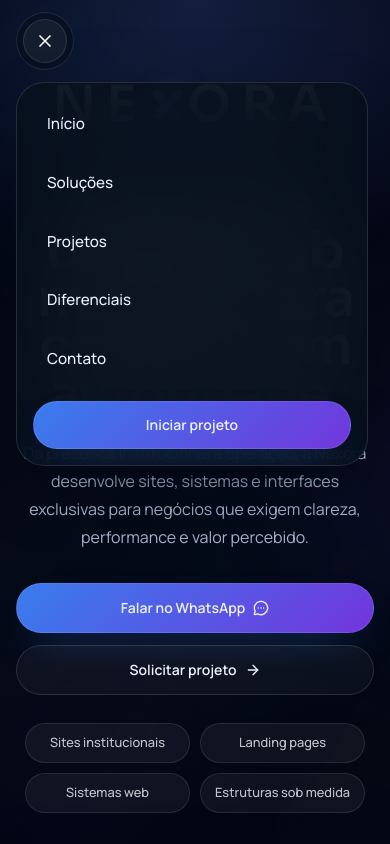
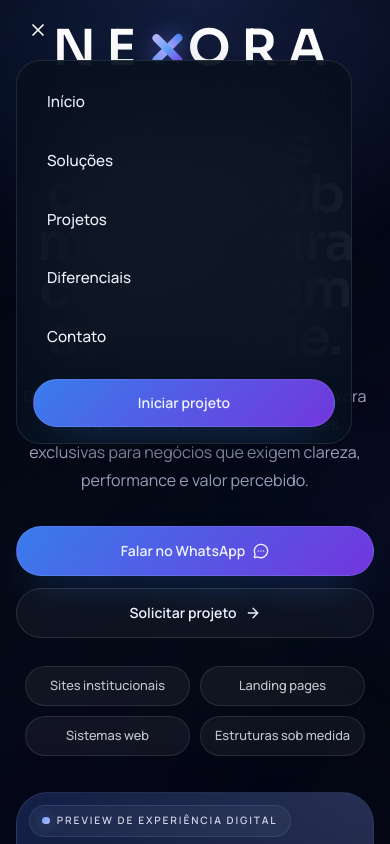
Before and after one commit to GustavobrittoDev/NEXORA, a Next.js app: page / in a window 390 px wide. Both pictures are taken after a click on the button "Abrir menu". Shown: the top 844 px of the page. Built offline with nearby package versions, Linux system fonts and the light colour scheme.

Commit message:
Simplify mobile top layout

```diff
--- a/app/page.tsx
+++ b/app/page.tsx
@@ -38,11 +38,11 @@ export default function Home() {
       <main className="relative">
         <section
           id="inicio"
-          className="section-anchor pt-20 pb-16 sm:pt-36 sm:pb-20 lg:pt-[8.75rem] lg:pb-28"
+          className="section-anchor pt-4 pb-16 sm:pt-36 sm:pb-20 lg:pt-[8.75rem] lg:pb-28"
         >
           <div className="mx-auto grid max-w-7xl items-center gap-9 px-4 sm:gap-12 sm:px-6 lg:grid-cols-[1.02fr_0.98fr] lg:gap-12 lg:px-8">
             <div className="relative z-10 flex flex-col items-center text-center fade-up lg:block lg:text-left">
-              <NexoraLogo size="lg" className="items-center lg:items-start" />
+              <NexoraLogo size="lg" className="items-center pt-2 lg:items-start lg:pt-0" />
 
               <div className="mt-7 max-w-3xl space-y-5 sm:mt-10 sm:space-y-6">
                 <h1 className="max-w-[13ch] text-[2.95rem] font-semibold leading-[0.92] text-white min-[390px]:text-[3.25rem] sm:max-w-none sm:text-6xl lg:text-[5rem]">
--- a/components/nexora-logo.tsx
+++ b/components/nexora-logo.tsx
@@ -21,8 +21,8 @@ const sizes = {
   },
   lg: {
     wrapper: "gap-3",
-    word: "text-[2.75rem] min-[390px]:text-[3.1rem] sm:text-[3.7rem] lg:text-[4.5rem]",
-    tagline: "text-[0.62rem] tracking-[0.34em] sm:text-[0.82rem] sm:tracking-[0.42em]",
+    word: "text-[2.45rem] min-[360px]:text-[2.75rem] min-[390px]:text-[3.1rem] sm:text-[3.7rem] lg:text-[4.5rem]",
+    tagline: "text-[0.58rem] tracking-[0.3em] sm:text-[0.82rem] sm:tracking-[0.42em]",
     x: "h-[0.86em] w-[0.78em]",
     tracking: "tracking-[0.22em]",
   },
--- a/components/site-header.tsx
+++ b/components/site-header.tsx
@@ -42,19 +42,14 @@ export function SiteHeader() {
 
   return (
     <header className="fixed inset-x-0 top-0 z-50">
-      <div className="mx-auto max-w-7xl px-4 pt-3 sm:px-6 sm:pt-4 lg:px-8">
+      <div className="mx-auto max-w-7xl px-4 pt-2 sm:px-6 sm:pt-4 lg:px-8">
         <div className="lg:hidden">
-          <div
-            className={[
-              "inline-flex rounded-full border p-1.5 transition-all duration-300",
-              isScrolled
-                ? "border-white/12 bg-[#07101d]/84 shadow-[0_24px_70px_-34px_rgba(3,7,18,0.95)] backdrop-blur-2xl"
-                : "border-white/10 bg-[#07101d]/62 backdrop-blur-xl",
-            ].join(" ")}
-          >
           <button
             type="button"
-              className="flex h-11 w-11 shrink-0 items-center justify-center rounded-full border border-white/10 bg-white/[0.06] text-white transition hover:bg-white/[0.1] focus-visible:outline-none focus-visible:ring-2 focus-visible:ring-brand-strong/70"
+            className={[
+              "flex h-11 w-11 shrink-0 items-center justify-center rounded-xl text-white transition duration-300 focus-visible:outline-none focus-visible:ring-2 focus-visible:ring-brand-strong/70",
+              isScrolled ? "bg-[#07101d]/70 backdrop-blur-xl" : "bg-transparent",
+            ].join(" ")}
             onClick={() => setIsOpen((current) => !current)}
             aria-label={isOpen ? "Fechar menu" : "Abrir menu"}
             aria-expanded={isOpen}
@@ -62,24 +57,23 @@ export function SiteHeader() {
           >
             {isOpen ? <X className="h-5 w-5" /> : <Menu className="h-5 w-5" />}
           </button>
-          </div>
 
           <div
             id="mobile-navigation"
             aria-hidden={!isOpen}
             className={[
-              "origin-top-left pt-3 transition-all duration-300 ease-out",
+              "origin-top-left pt-2 transition-all duration-300 ease-[cubic-bezier(0.22,1,0.36,1)]",
               isOpen
-                ? "pointer-events-auto translate-y-0 opacity-100"
-                : "pointer-events-none -translate-y-2 opacity-0",
+                ? "pointer-events-auto translate-y-0 scale-100 opacity-100"
+                : "pointer-events-none -translate-y-2 scale-[0.97] opacity-0",
             ].join(" ")}
           >
             <div
               className={[
-                "w-[calc(100vw-2rem)] max-w-[22rem] overflow-hidden rounded-[1.75rem] border bg-[#07101d]/92 shadow-[0_28px_80px_-38px_rgba(3,7,18,0.95)] backdrop-blur-2xl transition-all duration-300 ease-out sm:w-[22rem]",
+                "w-[calc(100vw-2rem)] max-w-[21rem] overflow-hidden rounded-[1.5rem] bg-[#07101d]/90 shadow-[0_28px_80px_-38px_rgba(3,7,18,0.95)] backdrop-blur-2xl transition-all duration-300 ease-[cubic-bezier(0.22,1,0.36,1)] sm:w-[21rem]",
                 isOpen
-                  ? "border-white/12 blur-0"
-                  : "border-white/0 blur-[6px]",
+                  ? "border border-white/10 blur-0"
+                  : "border border-white/0 blur-[6px]",
               ].join(" ")}
             >
               <div className="px-4 py-4 sm:px-5">
```
Lines whose indentation alone changed are shown as unchanged.
